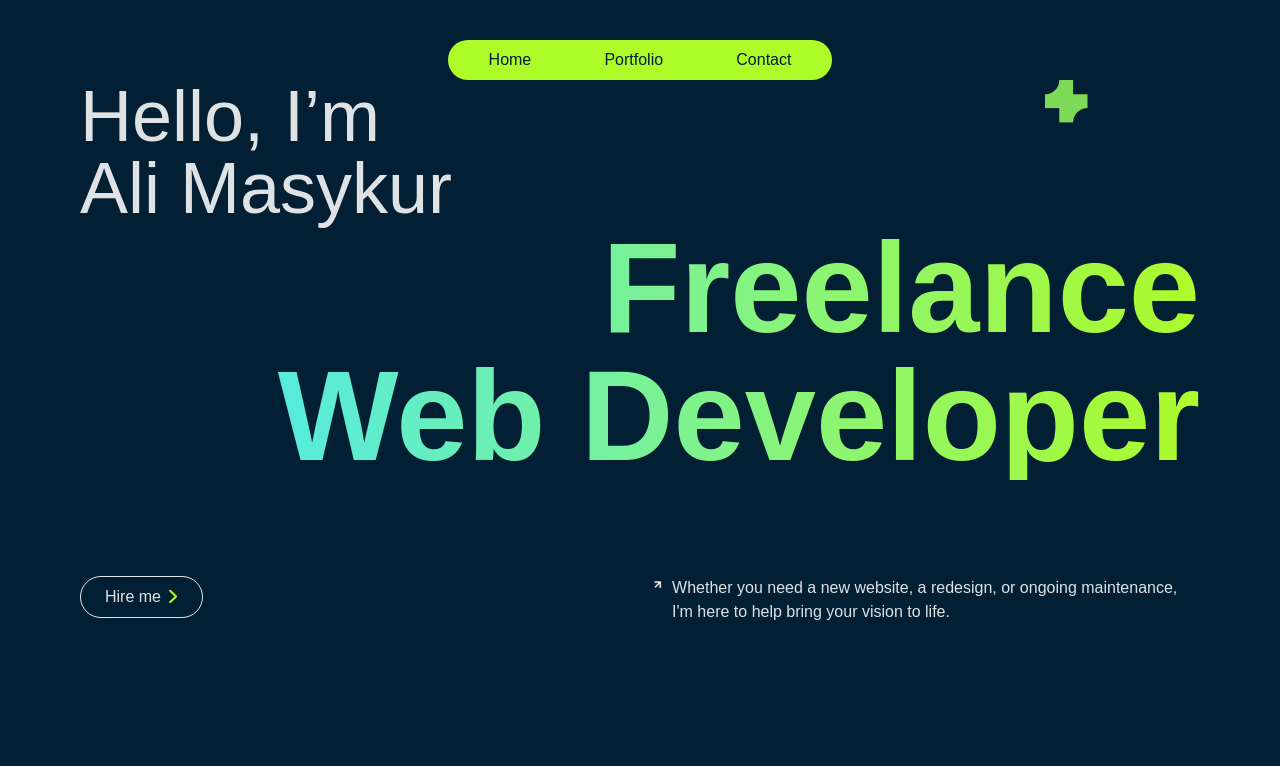
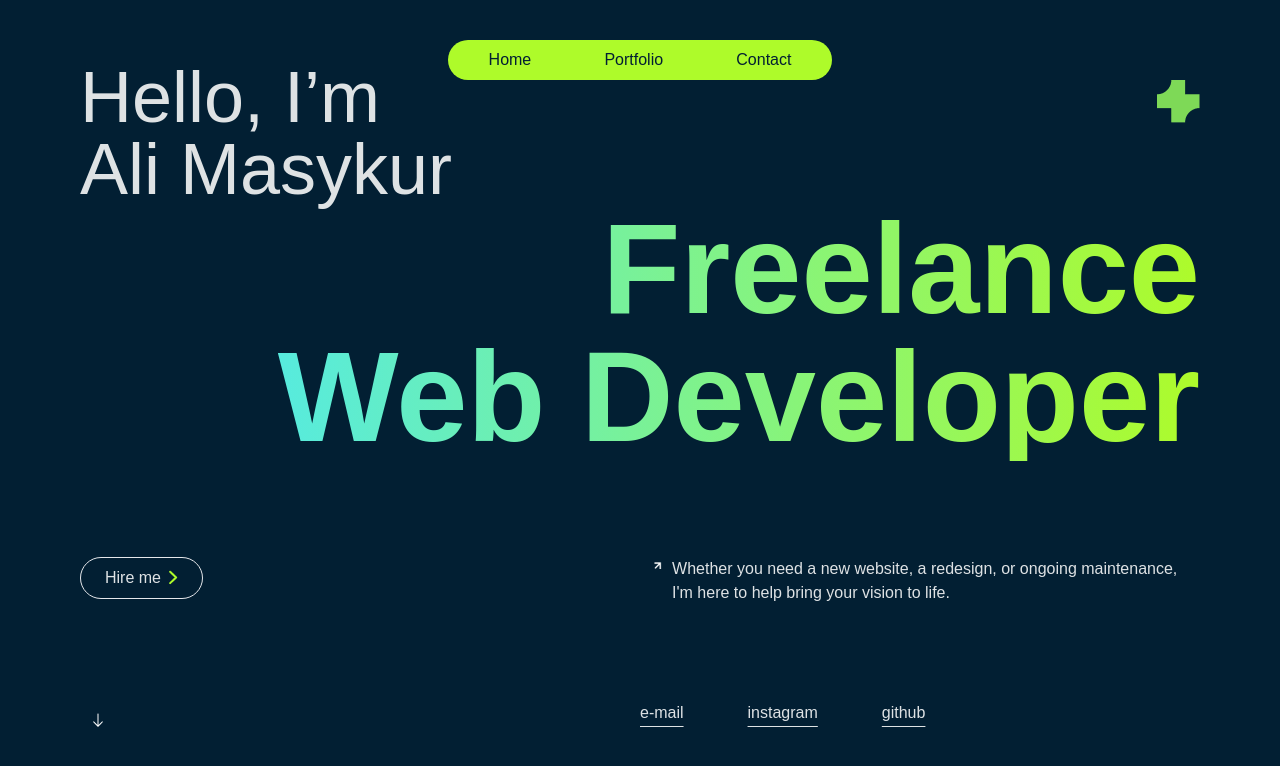
Before and after one commit to AliMasykur10/aliWebPortfolio, a React (Vite) app: page / in a window 1280 px wide. Shown: the top 766 px of the page. Built offline with nearby package versions, Linux system fonts and the light colour scheme.

Commit message:
menyelesaikan home page dan refactor file home

```diff
--- a/src/index.css
+++ b/src/index.css
@@ -13,5 +13,5 @@
   text-rendering: optimizeLegibility;
   -webkit-font-smoothing: antialiased;
   -moz-osx-font-smoothing: grayscale;
-  height: 1500px;
+  min-height: 100vh;
 }
--- a/src/main.jsx
+++ b/src/main.jsx
@@ -1,14 +1,11 @@
 import React from "react";
 import ReactDOM from "react-dom/client";
-import Home from "./pages/home";
+
 import "./index.css";
-import Navbar from "./organisms/navbar/navbar";
+import MainPage from "./pages/main_page/mainPage";
 
 ReactDOM.createRoot(document.getElementById("root")).render(
   <React.StrictMode>
-    <div className="container px-20 mx-auto">
-      <Navbar />
-      <Home />
-    </div>
+    <MainPage />
   </React.StrictMode>
 );
--- a/src/pages/home.jsx
+++ b/src/organisms/home/home.jsx
@@ -1,12 +1,13 @@
-import vector1 from "../assets/Vector_1.png";
-import arrow_right from "../assets/arrow_right.png";
-import arrow_rigt_top from "../assets/Arrow_Up_Right.png";
+import vector1 from "../../assets/Vector_1.png";
+import arrow_right from "../../assets/arrow_right.png";
+import arrow_rigt_top from "../../assets/Arrow_Up_Right.png";
+import arrow_down from "../../assets/Arrow_Down.png";
 
 function Home() {
   return (
     <>
-      <div className="w-full h-dvh">
-        <div className="vector1 absolute right-48 top-20">
+      <div className="w-full h-dvh relative">
+        <div className="vector1 absolute right-0 top-20">
           <img src={vector1} alt="vector 1" />
         </div>
         <div className="container_home w-full h-dvh flex flex-col justify-center ">
@@ -39,6 +40,22 @@ function Home() {
               <p>Whether you need a new website, a redesign, or ongoing maintenance, I'm here to help bring your vision to life.</p>
             </div>
           </div>
+          <div className="contact grid grid-cols-2">
+            <div className="down_arrow_image">
+              <img src={arrow_down} alt="" />
+            </div>
+            <div className="contact_item flex gap-16">
+              <div className="email underline underline-offset-8">
+                <p>e-mail</p>
+              </div>
+              <div className="instagram underline underline-offset-8">
+                <p>instagram</p>
+              </div>
+              <div className="github underline underline-offset-8">
+                <p>github</p>
+              </div>
+            </div>
+          </div>
         </div>
       </div>
     </>
--- /dev/null
+++ b/src/pages/main_page/mainPage.jsx
@@ -0,0 +1,13 @@
+import Navbar from "../../molecules/navbar/navbar";
+import Home from "../../organisms/home/home";
+
+function MainPage() {
+  return (
+    <div className="container px-20 mx-auto">
+      <Navbar />
+      <Home />
+    </div>
+  );
+}
+
+export default MainPage;
```
Also changed, not shown: src/molecules/navbar/navbar.jsx (renamed from src/organisms/navbar/navbar.jsx).
